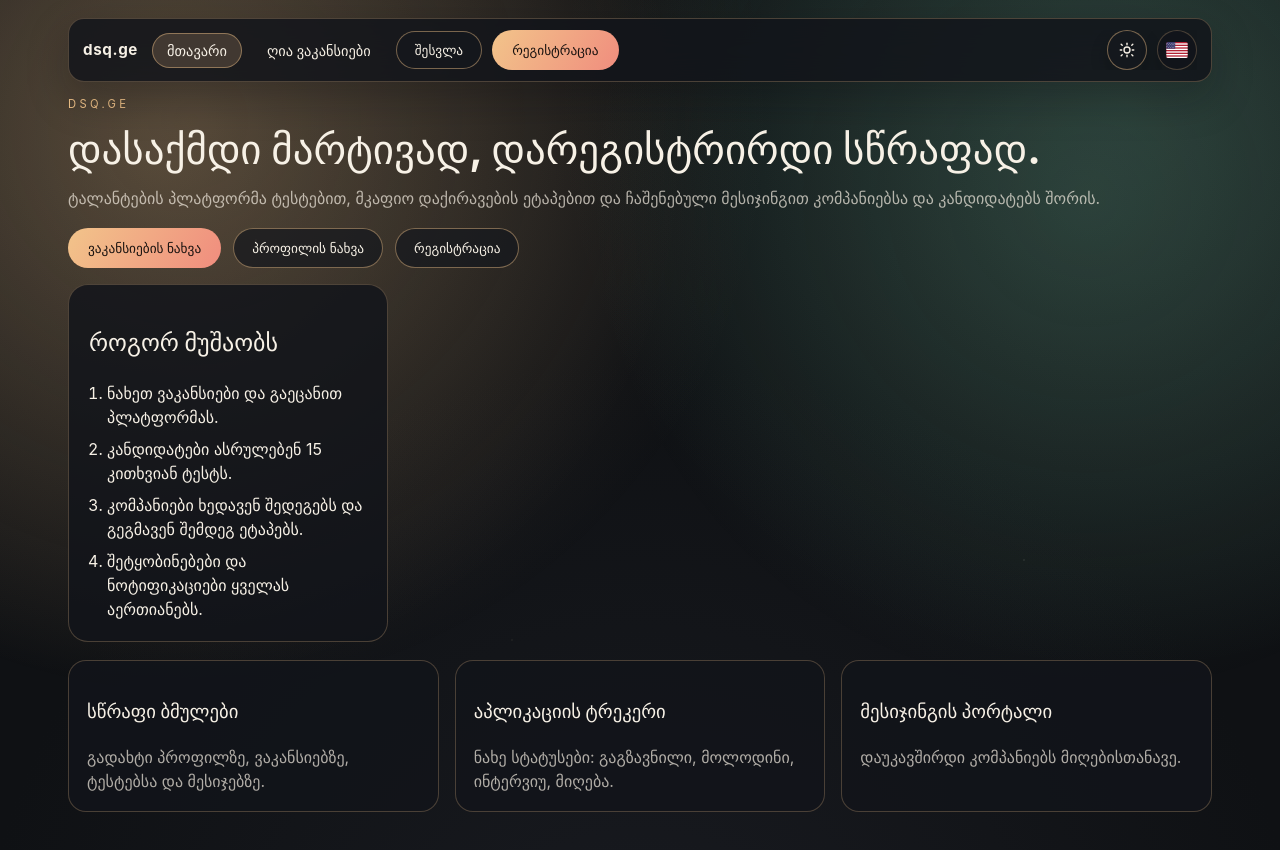
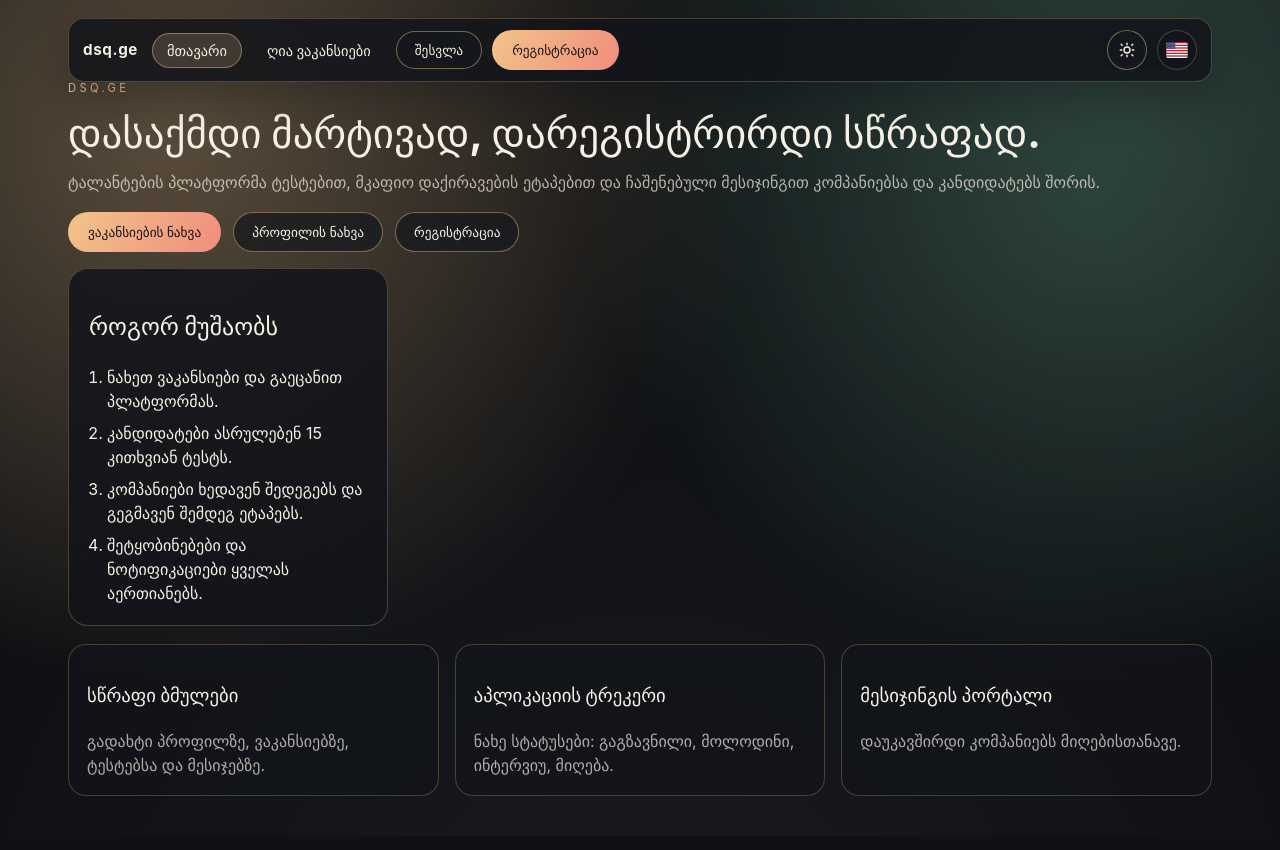
Before and after one commit to ShengeliaGI/dsq.ge, a React (Vite) app: page / in a window 1280 px wide. Shown: the top 850 px of the page. Built offline with nearby package versions, Linux system fonts and the light colour scheme; no server answers.

Commit message:
Collapse navbar gap

```diff
--- a/src/App.css
+++ b/src/App.css
@@ -5,11 +5,11 @@
 .app-shell {
   position: relative;
   min-height: 100vh;
-  padding: 16px clamp(18px, 4vw, 48px) 44px;
+  padding: 12px clamp(18px, 4vw, 48px) 40px;
   max-width: 1240px;
   margin: 0 auto;
   display: grid;
-  gap: 6px;
+  gap: 0;
 }
 
 .top-nav {
@@ -66,7 +66,7 @@
 
 .main-content {
   min-width: 0;
-  margin-top: 0;
+  margin-top: -6px;
 }
 
 .nav-content {
```
